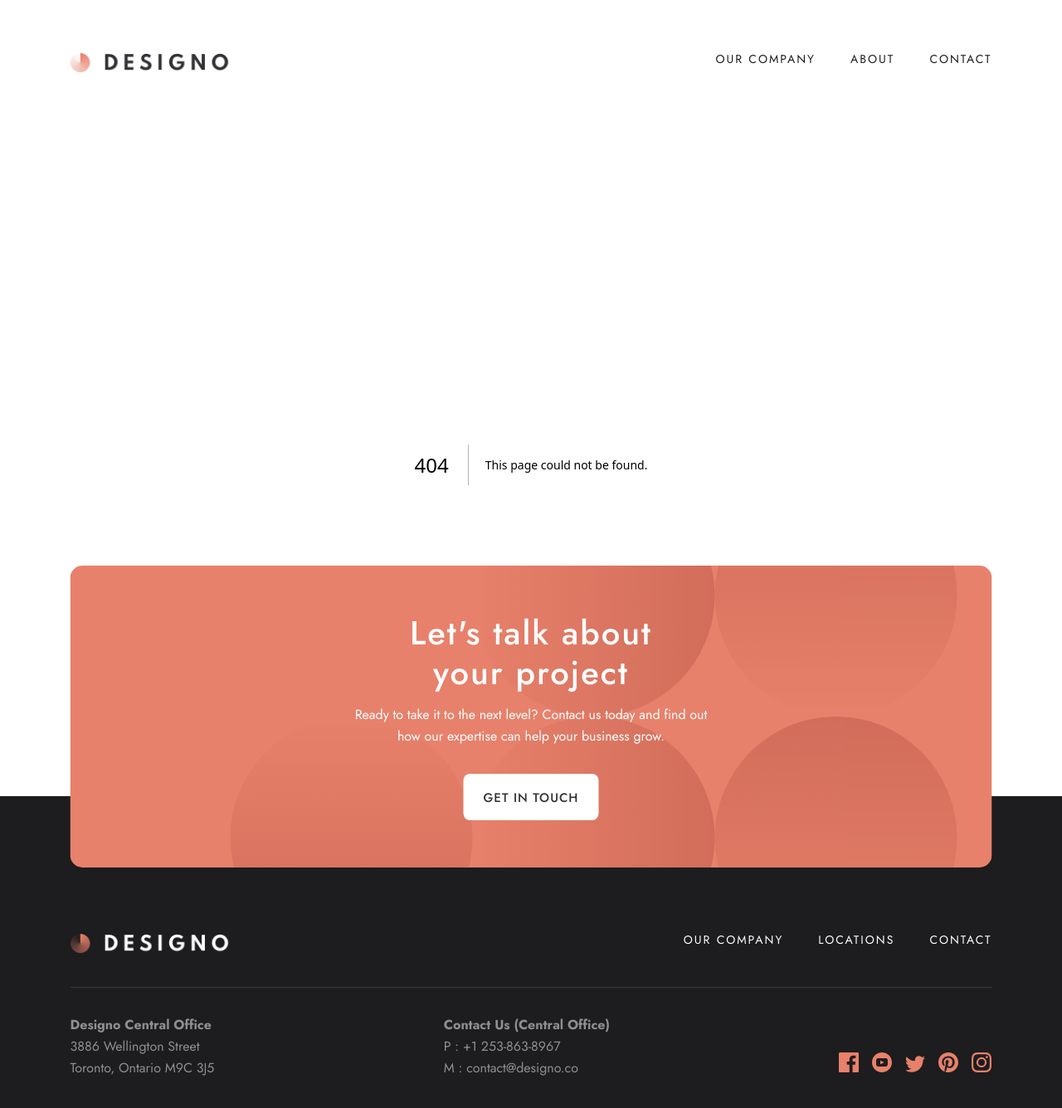
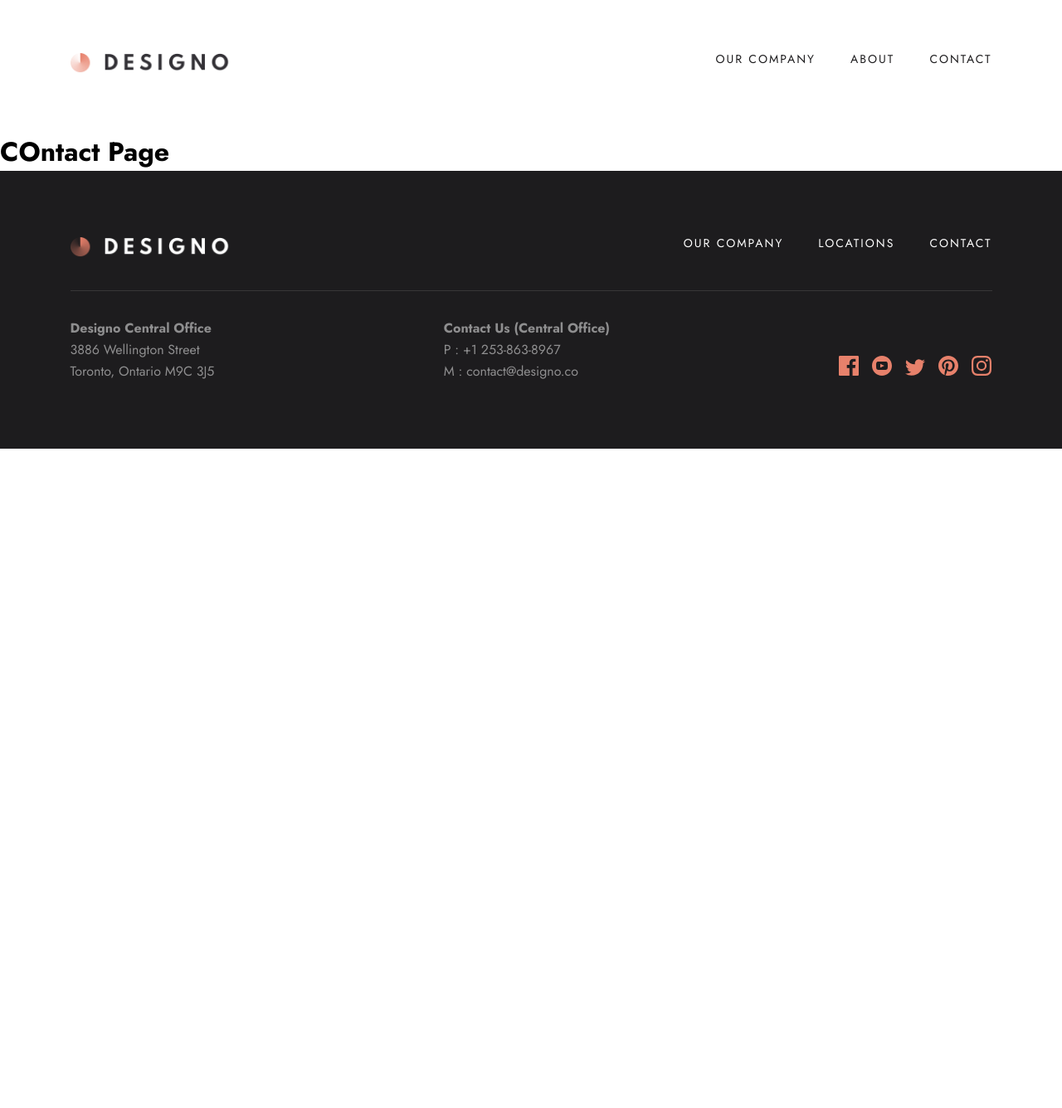
Before and after one commit to dbslapitan/designo, a Next.js app: page /contact in a window 1280 px wide. Before the commit this address had no page. Shown: the top 1336 px of the page at 83% size. After the commit the page ends 800 px from the top, so only its background shows below. Built offline with nearby package versions, Linux system fonts and the light colour scheme.

Commit message:
remove call to action on contact page

```diff
--- /dev/null
+++ b/src/app/contact/page.module.scss
@@ -0,0 +1,2 @@
+@use "../../styles/mixins" as *;
+@use "../../styles/variables" as *;
--- /dev/null
+++ b/src/app/contact/page.tsx
@@ -0,0 +1,10 @@
+import styles from "./page.module.scss";
+
+export default function Contact(){
+
+    return(
+        <main>
+            <h1>COntact Page</h1>
+        </main>
+    );
+}
--- a/src/ui/call-to-action/call-to-action.module.scss
+++ b/src/ui/call-to-action/call-to-action.module.scss
@@ -88,4 +88,8 @@
     @include desktop{
         height: 4.5rem;
     }
+
+    &--hide{
+        display: none;
+    }
 }
--- a/src/ui/call-to-action/call-to-action.tsx
+++ b/src/ui/call-to-action/call-to-action.tsx
@@ -1,9 +1,16 @@
+"use client";
+
 import Link from "next/link";
 import styles from "./call-to-action.module.scss";
+import { usePathname } from "next/navigation";
 
 export default function CallToAction() {
+
+    const path = usePathname();
+    const isContanct = path.toLowerCase().includes("/contact");
+
     return (
-        <div className={`${styles["container"]}`}>
+        <div className={`${styles["container"]} ${isContanct ? styles["container--hide"] : ""}`}>
             <section className={`${styles["action"]}`}>
                 <h2 className={`${styles["action__header"]}`}>Let&apos;s talk about your project</h2>
                 <p className={`${styles["action__paragraph"]}`}>Ready to take it to the next level? Contact us today and find out how our expertise can help your business grow.</p>
```
